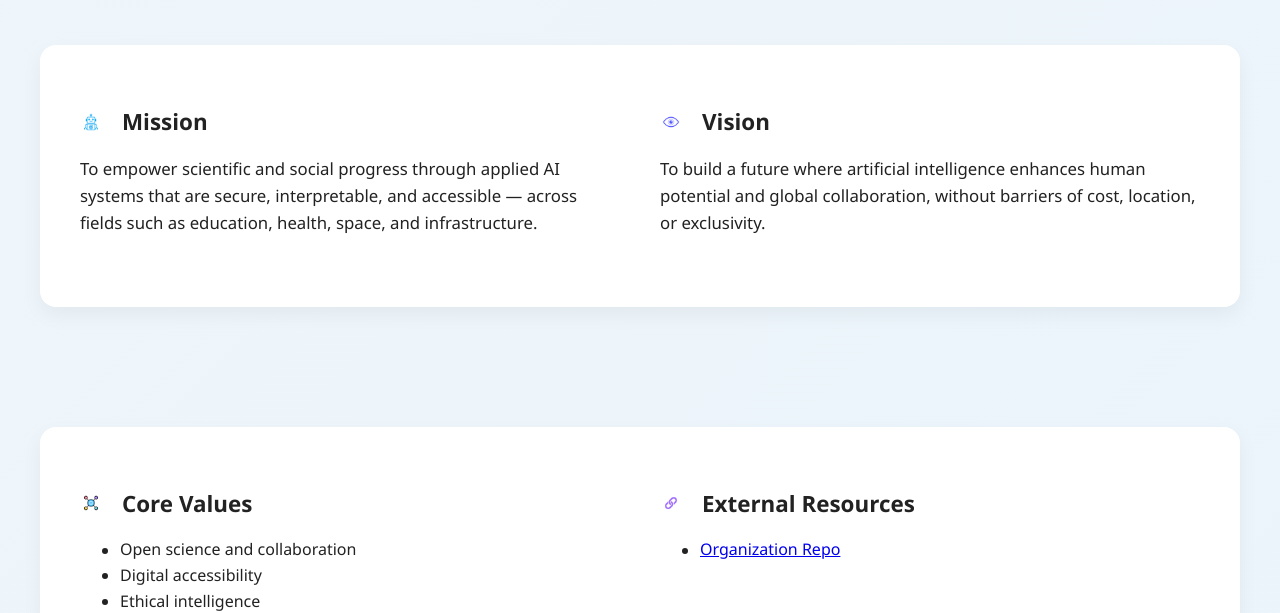
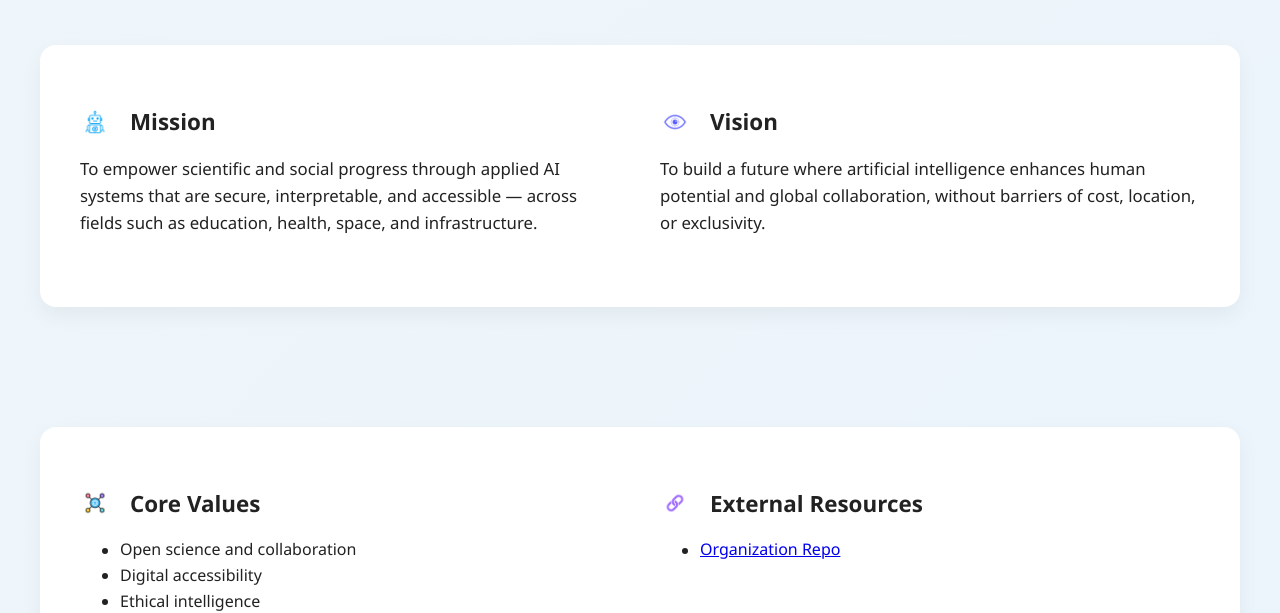
Before and after one commit to HectorMozo3110/test_main, a Jekyll site: the page built from _pages/index.md, in a window 1280 px wide. Shown: the part 1774-2387 px from the top of the page. Built offline with Jekyll 4.4.1, drawn with Linux system fonts in a browser that asks for light colours; our own code applies the rules of GitHub Pages for plain Markdown files.

```diff
--- a/_pages/index.md
+++ b/_pages/index.md
@@ -48,7 +48,7 @@
   <div class="mission-vision-container">
     <div class="mission-vision-grid">
       <div class="mission-block">
-        <h2><img src="{{ '/assets/images/robot_mission_icon.png' | relative_url }}" alt="Mission Icon" height="22" style="vertical-align: middle; margin-right: 10px;" />
+        <h2><img src="{{ '/assets/images/robot_mission_icon.png' | relative_url }}" alt="Mission Icon" height="30" style="vertical-align: middle; margin-right: 10px;" />
           Mission</h2>
         <p>
           To empower scientific and social progress through applied AI systems that are secure, interpretable, and accessible —
@@ -56,7 +56,7 @@
         </p>
       </div>
       <div class="vision-block">
-        <h2><img src="{{ '/assets/images/vision_head_icon.png' | relative_url }}" alt="Vision Icon" height="22" style="vertical-align: middle; margin-right: 10px;" />
+        <h2><img src="{{ '/assets/images/vision_head_icon.png' | relative_url }}" alt="Vision Icon" height="30" style="vertical-align: middle; margin-right: 10px;" />
           Vision</h2>
         <p>
           To build a future where artificial intelligence enhances human potential and global collaboration,
@@ -73,7 +73,7 @@
   <div class="mission-vision-container">
     <div class="mission-vision-grid">
       <div class="mission-block">
-        <h2><img src="{{ '/assets/images/core_values_icon.png' | relative_url }}" alt="Core Values Icon" height="22" style="vertical-align: middle; margin-right: 10px;" />
+        <h2><img src="{{ '/assets/images/core_values_icon.png' | relative_url }}" alt="Core Values Icon" height="30" style="vertical-align: middle; margin-right: 10px;" />
           Core Values</h2>
         <ul>
           <li>Open science and collaboration</li>
@@ -84,7 +84,7 @@
         </ul>
       </div>
       <div class="vision-block">
-        <h2><img src="{{ '/assets/images/link_icon.png' | relative_url }}" alt="External Resources Icon" height="22" style="vertical-align: middle; margin-right: 10px;" />
+        <h2><img src="{{ '/assets/images/link_icon.png' | relative_url }}" alt="External Resources Icon" height="30" style="vertical-align: middle; margin-right: 10px;" />
           External Resources</h2>
         <ul>
           <li>
```
